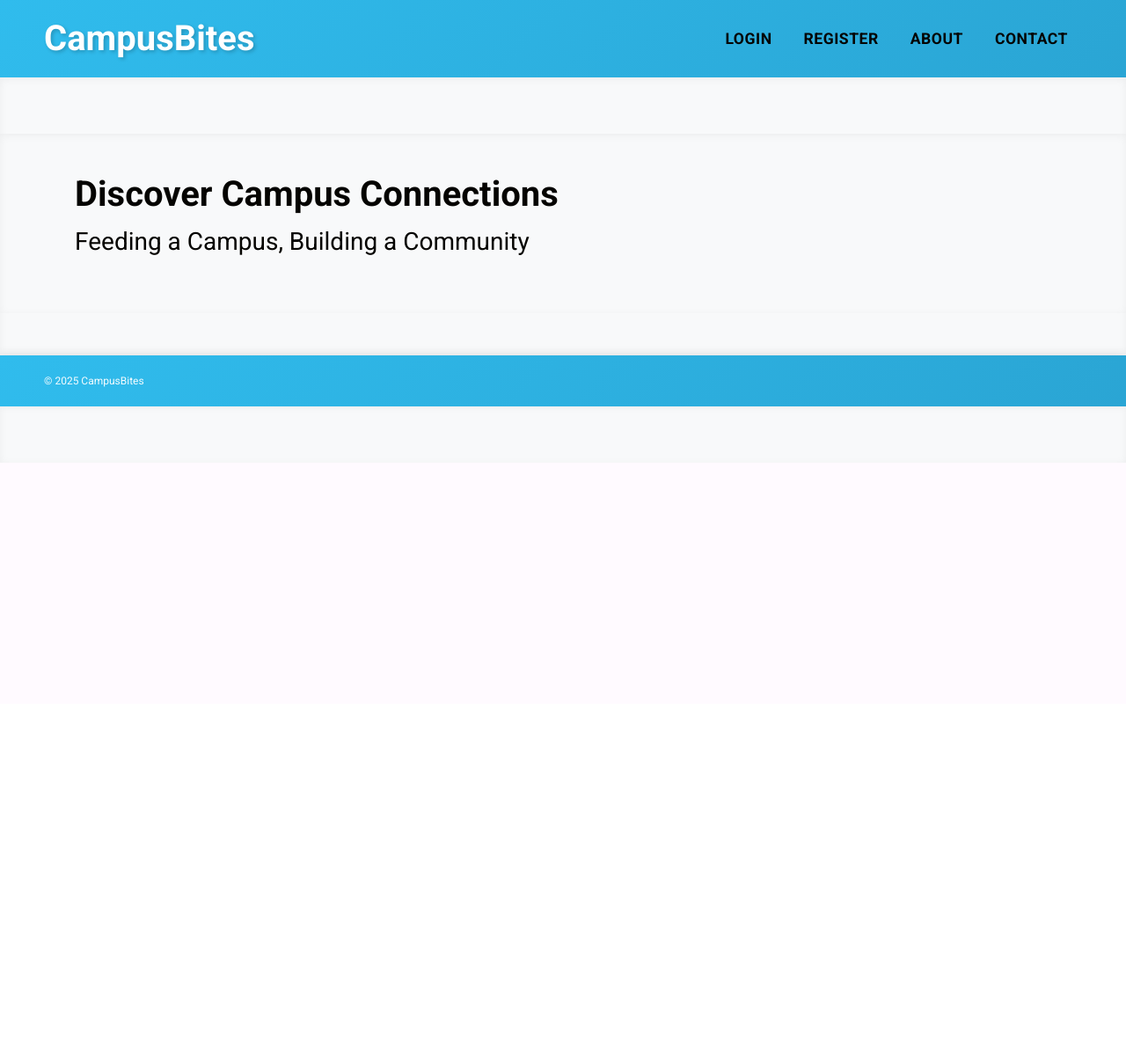
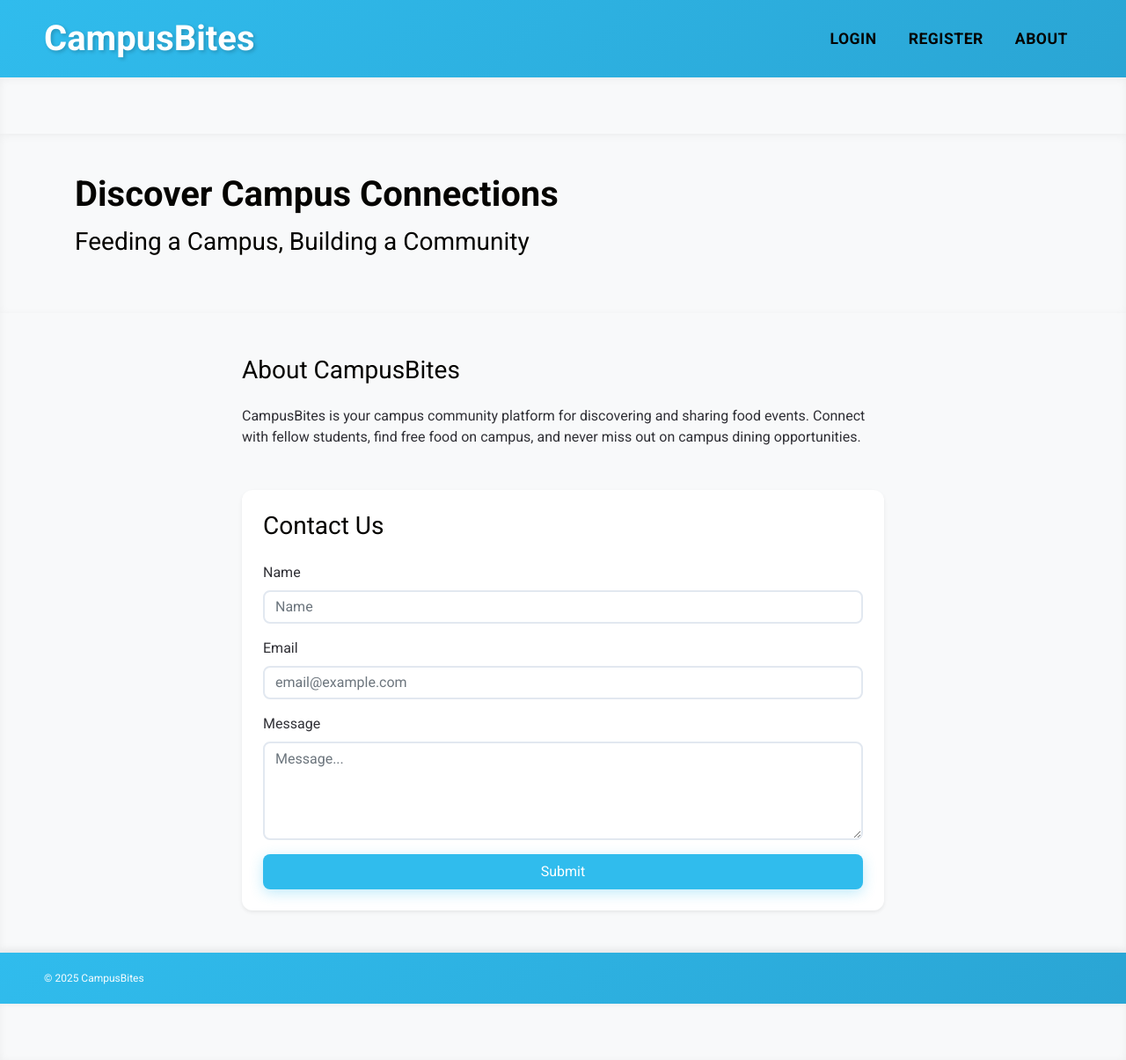
Before and after one commit to Pilot-Boi/CampusBites, a Django app: template templates/about.html in a window 1280 px wide. Shown: the whole page at 88% size. Before the commit the page ends 526 px from the top, so only its background shows below. Run offline with Django 5.2, Linux system fonts and the light colour scheme; the template is opened without the code that fills it, so the values that code supplies are empty; parts of the project's set-up code (start-up, migrations or seed data) failed here and were passed over; some libraries are stand-ins or nearby versions.

Commit message:
Combines about.html and contact.html

```diff
--- a/templates/about.html
+++ b/templates/about.html
@@ -32,13 +32,11 @@
                                         <a class="nav-link d-inline" href="{% url 'web-login' %}">Login</a>
                                         <a class="nav-link d-inline" href="{% url 'web-register' %}">Register</a>
                                         <a class="nav-link d-inline" href="{% url 'web-about' %}">About</a>
-                                        <a class="nav-link d-inline" href="{% url 'web-contact' %}">Contact</a>
                                 </div>
                                 <div class="d-none" data-nav-auth>
                                         <a class="nav-link d-inline" href="{% url 'web-calendar' %}">Calendar</a>
                                         <a class="nav-link d-inline" href="{% url 'web-events' %}">Events</a>
                                         <a class="nav-link d-inline" href="{% url 'web-about' %}">About</a>
-                                        <a class="nav-link d-inline" href="{% url 'web-contact' %}">Contact</a>
                                         <a class="nav-link d-inline p-0" href="{% url 'web-profile' %}"
                                                 style="vertical-align: middle;">
                                                 <img src="{% static 'images/default-avatar.png' %}" alt="Profile"
@@ -66,13 +64,51 @@
                         <h3>Feeding a Campus, Building a Community</h3>
                 </div>
         </section>
-        <section class="container">
+        <section class="container my-5">
                 <div class="row justify-content-center">
-                        <div class="col-sm-6">
-                                <!-- TODO: INSERT CAMPUS PHOTO -->
-                                <p>
-                                        <!-- TODO: INSERT DESCRIPTION -->
-                                </p>
+                        <div class="col-sm-8">
+                                <!-- About Content -->
+                                <div class="mb-5">
+                                        <h3 class="mb-4">About CampusBites</h3>
+                                        <!-- TODO: INSERT CAMPUS PHOTO -->
+                                        <p>
+                                                <!-- TODO: INSERT DESCRIPTION -->
+                                                CampusBites is your campus community platform for discovering and sharing food events.
+                                                Connect with fellow students, find free food on campus, and never miss out on campus dining opportunities.
+                                        </p>
+                                </div>
+
+                                <!-- Contact Form -->
+                                <div class="card shadow-sm rounded-3 p-4">
+                                        <h3 class="mb-4">Contact Us</h3>
+                                        <form action="/submit-form" method="post">
+                                                {% csrf_token %}
+                                                <!-- Name input -->
+                                                <div class="mb-3">
+                                                        <label for="name" class="form-label">Name</label>
+                                                        <input type="text" class="form-control" id="name" name="name"
+                                                                placeholder="Name" required>
+                                                </div>
+
+                                                <!-- Email input -->
+                                                <div class="mb-3">
+                                                        <label for="email" class="form-label">Email</label>
+                                                        <input type="email" class="form-control" id="email" name="email"
+                                                                placeholder="email@example.com" required>
+                                                </div>
+
+                                                <!-- Message text -->
+                                                <div class="mb-3">
+                                                        <label for="message" class="form-label">Message</label>
+                                                        <textarea class="form-control" id="message" name="message" rows="4"
+                                                                placeholder="Message..." required></textarea>
+                                                </div>
+
+                                                <!-- Submit button -->
+                                                <!-- TODO: CURRENTLY FORM CONTENT GOES NOWHERE-->
+                                                <button type="submit" class="btn btn-primary w-100">Submit</button>
+                                        </form>
+                                </div>
                         </div>
                 </div>
         </section>
```
Also changed, not shown: templates/contact.html (deleted, +0 -107 lines).
